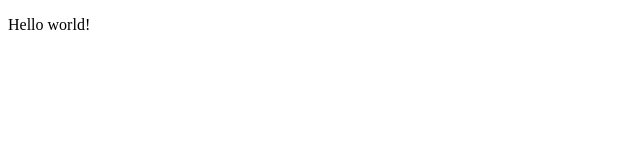
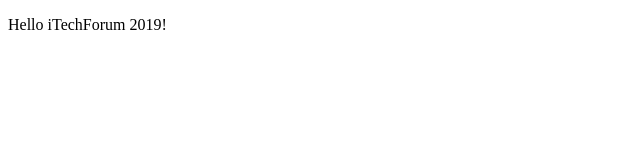
Before and after one commit to semyon-gordeev/test_jenkins, a plain HTML site: page index.html in a window 1280 px wide. Shown: the whole page, without its empty margins (0-640 px from the left). Drawn offline with Linux system fonts and the light colour scheme.

Commit message:
Update index.html

```diff
--- a/index.html
+++ b/index.html
@@ -4,6 +4,6 @@
         <title>ECS</title>
     </head>
     <body>
-        <p>Hello world!</p>
+        <p>Hello iTechForum 2019!</p>
     </body>
 </html>
```
